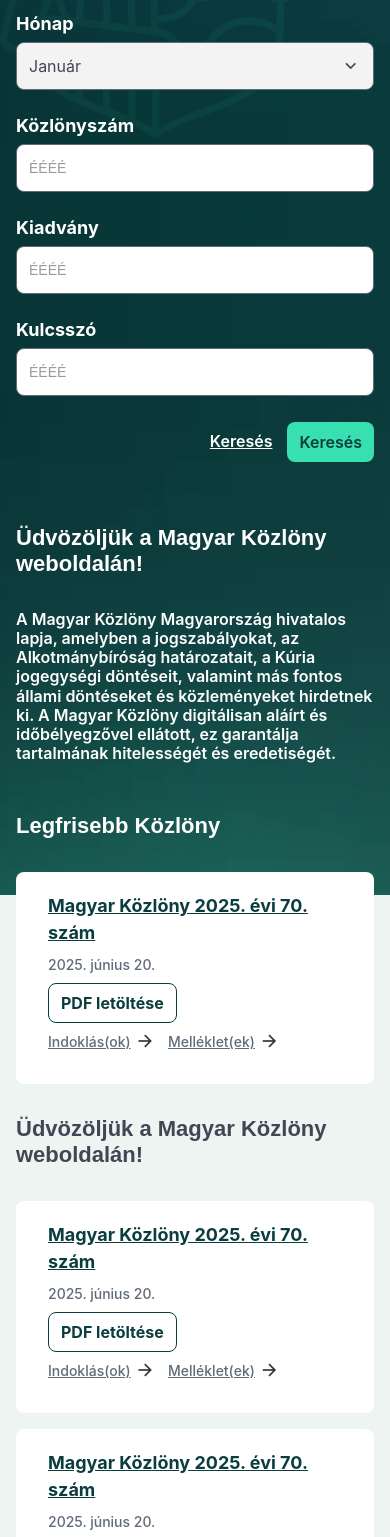
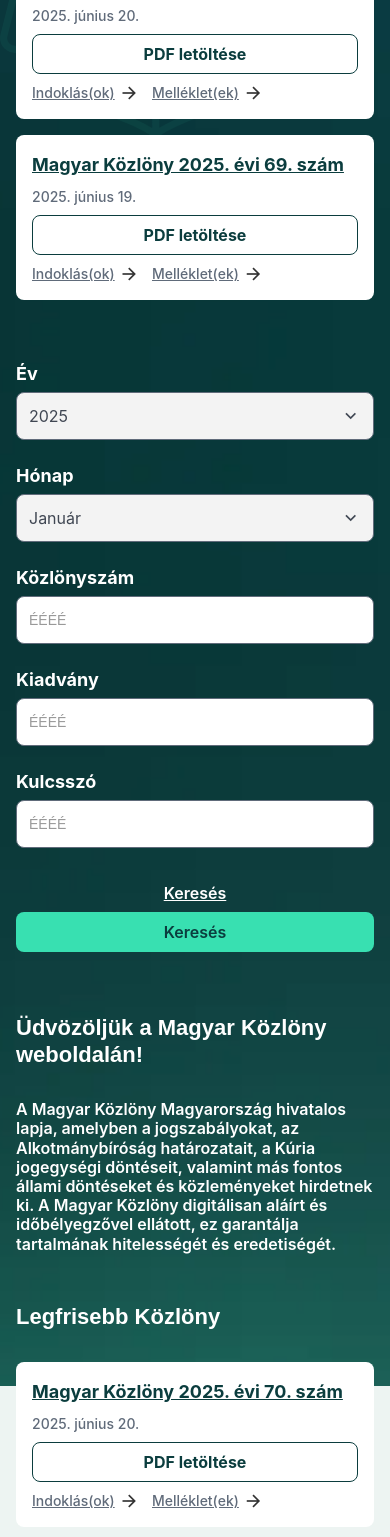
Before and after one commit to sonardesign/magyarkozlony-frontend, a website: page index.html in a window 390 px wide. Shown: the part 200-1737 px from the top of the page. Drawn offline with Linux system fonts and the light colour scheme; a script that the page names is missing.

Commit message:
mobile gaztetts fix, content update on sidebar

```diff
--- a/index.html
+++ b/index.html
@@ -20,7 +20,7 @@
   <meta name="bingbot" content="noindex, nofollow" />
 
   <!-- Stylesheets -->
-  <link href="src/css/main.css?v=1762811472543" rel="stylesheet" type="text/css" />
+  <link href="src/css/main.css?v=1762877841342" rel="stylesheet" type="text/css" />
 
   <!-- Font Preconnects -->
   <link href="https://fonts.googleapis.com" rel="preconnect" />
@@ -204,6 +204,84 @@
         </div>
       </div>
 
+      <!-- Mobile-Only Gazette Block -->
+      <div class="new-gazettes-mobile">
+        <div class="h2 inverse">Legfrissebb Közlöny</div>
+        <div class="w-layout-vflex list-items">
+          <!-- Mobile Gazette Card 1 -->
+          <div class="card">
+            <div class="kozlonyszam-wrapper">
+              <div class="kozlonszam-content">
+                <div class="kozlonyszam-texts">
+                  <div class="link-style">
+                    <a href="#" class="gasette-link">Magyar Közlöny 2025. évi 70. szám</a>
+                  </div>
+                  <div class="bodysmallregular">2025. június 20.</div>
+                  <a href="#" class="button-outline w-inline-block">
+                    <div class="button-label">PDF letöltése</div>
+                    <div class="high-contrast-mode-border-2"></div>
+                  </a>
+                </div>
+                <div class="kozlonyszam-secondary-intertactions">
+                  <div class="frame-1171276819">
+                    <div class="link-style-2">
+                      <div class="link-text-3">Indoklás(ok)</div>
+                      <div class="trailing-icon">
+                        <i class="ri-arrow-right-line"></i>
+                      </div>
+                    </div>
+                  </div>
+                  <div class="frame-1171276820">
+                    <div class="link-style-2">
+                      <div class="link-text-3">Melléklet(ek)</div>
+                      <div class="trailing-icon">
+                        <i class="ri-arrow-right-line"></i>
+                      </div>
+                    </div>
+                  </div>
+                </div>
+              </div>
+            </div>
+          </div>
+
+          <!-- Mobile Gazette Card 2 -->
+          <div class="card">
+            <div class="kozlonyszam-wrapper">
+              <div class="kozlonszam-content">
+                <div class="kozlonyszam-texts">
+                  <div class="link-style">
+                    <a href="#" class="gasette-link">Magyar Közlöny 2025. évi 69. szám</a>
+                  </div>
+                  <div class="bodysmallregular">2025. június 19.</div>
+                  <a href="#" class="button-outline w-inline-block">
+                    <div class="button-label">PDF letöltése</div>
+                    <div class="high-contrast-mode-border-2"></div>
+                  </a>
+                </div>
+                <div class="kozlonyszam-secondary-intertactions">
+                  <div class="frame-1171276819">
+                    <div class="link-style-2">
+                      <div class="link-text-3">Indoklás(ok)</div>
+                      <div class="trailing-icon">
+                        <i class="ri-arrow-right-line"></i>
+                      </div>
+                    </div>
+                  </div>
+                  <div class="frame-1171276820">
+                    <div class="link-style-2">
+                      <div class="link-text-3">Melléklet(ek)</div>
+                      <div class="trailing-icon">
+                        <i class="ri-arrow-right-line"></i>
+                      </div>
+                    </div>
+                  </div>
+                </div>
+              </div>
+            </div>
+          </div>
+        </div>
+      </div>
+
       <!-- Search Form -->
       <div class="search">
         <div class="search-form">
@@ -346,7 +424,7 @@
                 </div>
 
                 <!-- Submit Buttons -->
-                <div class="w-layout-vflex flex-block">
+                <div class="search-buttons">
                   <input
                     type="submit"
                     data-wait="Please wait..."
@@ -410,7 +488,8 @@
           <!-- Featured Gazette -->
           <div class="w-layout-vflex listing">
             <div class="h2 inverse">Legfrisebb Közlöny</div>
-            <div class="w-layout-vflex list-items">
+
+            <div class="new-gazettes-desktop w-layout-vflex list-items">
               <div class="card">
                 <div class="kozlonyszam-wrapper">
                   <div class="kozlonszam-content">
@@ -450,7 +529,6 @@
 
           <!-- All Gazettes Listing -->
           <div class="w-layout-vflex listing">
-            <div class="h2">Üdvözöljük a Magyar Közlöny weboldalán!</div>
             <div class="w-layout-vflex list-items">
               <!-- Gazette Card 1 -->
               <div class="card">
@@ -783,7 +861,7 @@
           <!-- Callout 1 -->
           <div class="callout green">
             <div class="icon-container-2">
-              <i class="ri-file-pdf-fill icon"></i>
+              <i class="ri-information-fill icon"></i>
             </div>
             <div class="content-style">
               <div class="text-3">
@@ -808,13 +886,7 @@
             <div class="content-style">
               <div class="text-3">
                 <div class="text-4">
-                  A PDF formátumú közlönyök megjelenítéséhez az ingyenesen letölthető
-                  Adobe Acrobat Reader használatát javasoljuk.
-                </div>
-              </div>
-              <div class="actions">
-                <div class="primary-action">
-                  <div class="link-text-4">Letöltés</div>
+                  A 2013. május 3. után megjelent dokumentumok esetében a hitelességet bizonyító digitális aláírást a PDF dokumentum tartalmazza, így a hitelesség ellenőrzéséhez nincs szükség egyéb ellenőrző program letöltésére. A hitelesség ellenőrzéséhez szükséges beállításokról az alábbi linkről letölthető dokumentumban tájékozódhat.
                 </div>
               </div>
             </div>
@@ -823,18 +895,12 @@
           <!-- Callout 3 -->
           <div class="callout green">
             <div class="icon-container-2">
-              <i class="ri-menu-fill icon"></i>
+              <i class="ri-information-fill icon"></i>
             </div>
             <div class="content-style">
               <div class="text-3">
                 <div class="text-4">
-                  A PDF formátumú közlönyök megjelenítéséhez az ingyenesen letölthető
-                  Adobe Acrobat Reader használatát javasoljuk.
-                </div>
-              </div>
-              <div class="actions">
-                <div class="primary-action">
-                  <div class="link-text-4">Letöltés</div>
+                  A 2013. május 3. előtt megjelent hivatalos lapok hitelességének ellenőrzéséhez töltse le és telepítse az SDX programot, az M2-es aláírásokhoz az újabb SDX Verify Free M2 ellenőrző programot és a tanúsítványokat!
                 </div>
               </div>
             </div>
@@ -848,13 +914,7 @@
             <div class="content-style">
               <div class="text-3">
                 <div class="text-4">
-                  A PDF formátumú közlönyök megjelenítéséhez az ingyenesen letölthető
-                  Adobe Acrobat Reader használatát javasoljuk.
-                </div>
-              </div>
-              <div class="actions">
-                <div class="primary-action">
-                  <div class="link-text-4">Letöltés</div>
+                  Megjelenítő nézet: A hivatalos lap számára kattintva (pl. Magyar Közlöny 2013. évi 1. szám) a lap gyors áttekintését és az abban történő keresést lehetővé tévő megjelenítő nézetbe jut. A megjelenítő nézetben a „Közlönyök” gomb alatt található következő „:≡” ikonra kattintva tudja az előnézeti képeket ki és bekapcsolni. Amennyiben Ön nyomtatni szeretne, javasoljuk a PDF formátumú közlöny letöltését.
                 </div>
               </div>
             </div>
@@ -868,14 +928,7 @@
             <div class="content-style">
               <div class="text-3">
                 <div class="text-4">
-                  A PDF formátumú közlönyök megjelenítéséhez az ingyenesen letölthető
-                  Adobe Acrobat Reader használatát javasoljuk.
-                </div>
-              </div>
-              <div class="actions">
-                <div class="primary-action">
-                  <div class="link-text-4">Letöltés</div>
-                </div>
+                  Keresés: - a tárgyszavas keresés pontos szóra vagy szótöredékre a * jellel ad eredményt (pl. körjegyz*) - a dátum szerinti keresés utolsó rovatában a keresett hivatalos lap konkrét számát tudja megadni - a megjelenítő nézeten belüli keresés csak a * jel alkalmazása nélkül ad eredményt a keresett szó ragozott alakjaira is                </div>
               </div>
             </div>
           </div>
--- a/src/scss/components/_card.scss
+++ b/src/scss/components/_card.scss
@@ -15,6 +15,17 @@
   width: 100%;
   text-decoration: none;
   display: flex;
+
+  @include respond-to-small {
+    padding: $spacing-16;
+  }
+
+  .button-outline{
+
+    @include respond-to-small {
+      width: 100%;
+    }
+  }
 }
 
 .bodysmallregular {
--- a/src/scss/components/_form.scss
+++ b/src/scss/components/_form.scss
@@ -7,6 +7,20 @@
 .form-block {
   width: 100%;
   display: flex;
+}
+
+.search-buttons{
+  display: flex;
+  flex-flow: row;
+
+  @include respond-to-small {
+    flex-flow: column;
+    width: 100%;
+
+    input{
+      width: 100%;
+    }
+  }
 }
 
 .main-search {
--- a/src/scss/pages/_home.scss
+++ b/src/scss/pages/_home.scss
@@ -15,6 +15,21 @@
   flex-flow: row;
   width: 100%;
   margin-top: -82px; // Overlap with search section
+}
+
+// ============================================
+// Mobile-Only Gazette Block
+// ============================================
+
+.new-gazettes-mobile {
+  display: none; // Hidden by default on large screens
+  grid-row-gap: $spacing-16;
+  flex-direction: column;
+  width: 100%;
+  margin-top: $spacing-32;
+  margin-bottom: $spacing-32;
+  position: relative;
+  z-index: 10;
 }
 
 // ============================================
@@ -162,10 +177,25 @@
     text-align: left;
   }
 
+  .new-gazettes-mobile {
+    display: flex; // Show on small breakpoints
+  }
+
+  .new-gazettes-desktop{
+    display: none;
+  }
 }
 
 @include respond-to-tiny {
   .gasette-link {
     text-align: left;
   }
+
+  .new-gazettes-mobile {
+    display: flex; // Show on tiny breakpoints
+  }
+
+  .new-gazettes-desktop{
+    display: none;
+  }
 }
```
Also changed, not shown: src/css/main.css, 1 other file.
